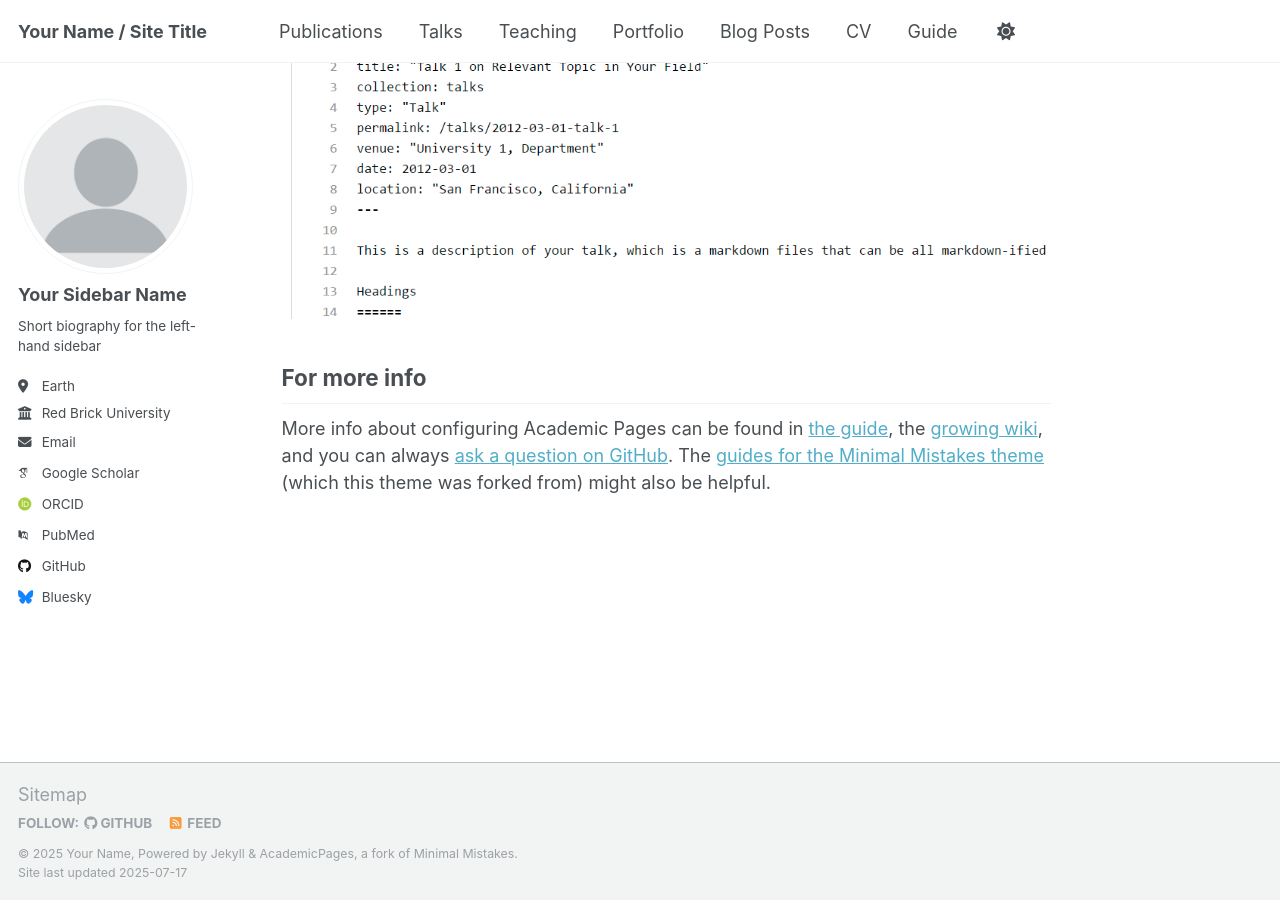
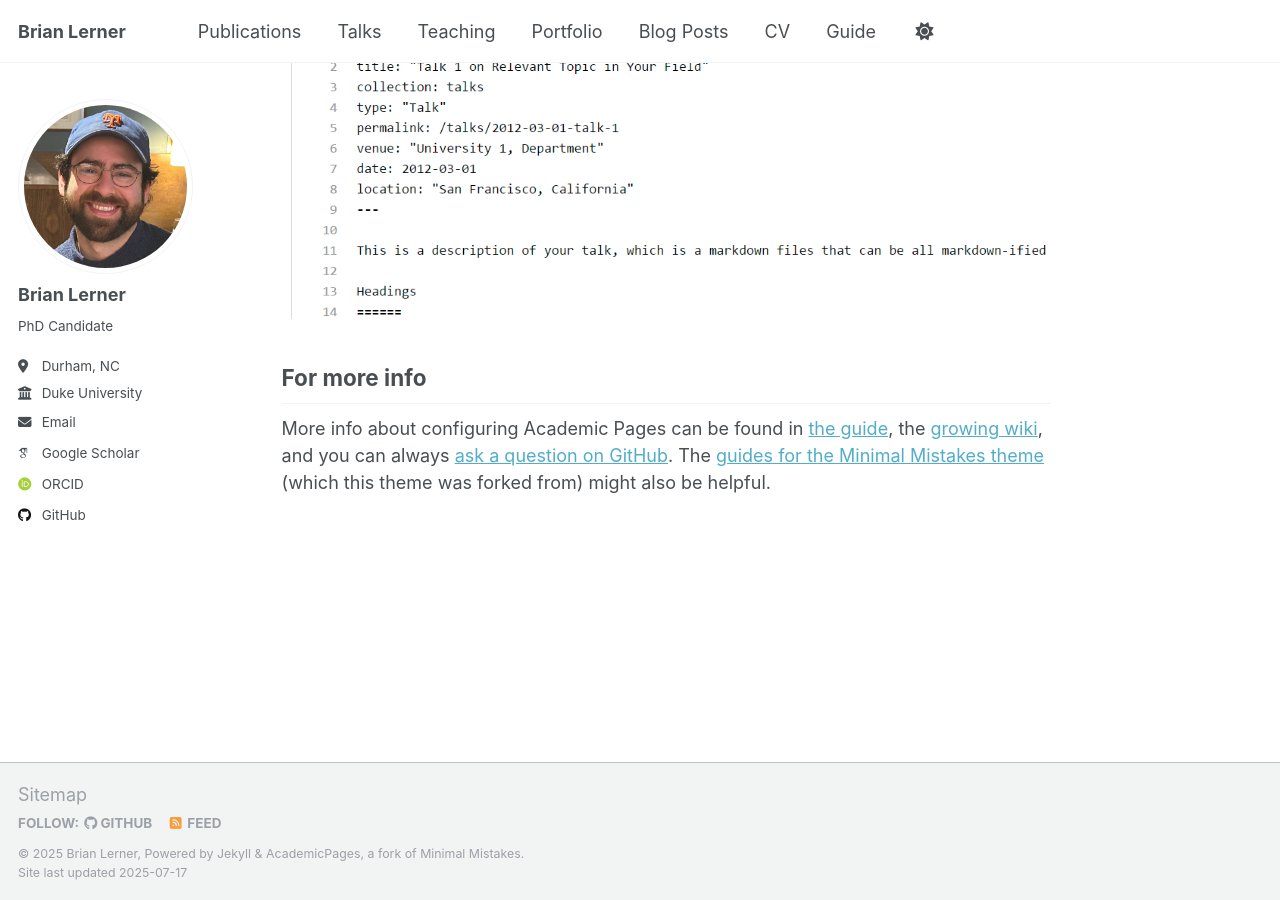
Before and after one commit to brilerner/brilerner.github.io, a Jekyll site: the page built from _pages/about.md, in a window 1280 px wide and 900 px high, scrolled down 2880 px. Built offline with Jekyll 4.4.1, drawn with Linux system fonts in a browser that asks for light colours; some web fonts are replaced; a script that is not in the unit is left out.

Commit message:
first commit

```diff
--- a/_config.yml
+++ b/_config.yml
@@ -9,36 +9,36 @@
 # Basic Site Settings
 locale                   : "en-US"
 site_theme               : "default"
-title                    : "Your Name / Site Title"
+title                    : "Brian Lerner"
 title_separator          : "-"
-name                     : &name "Your Name"
-description              : &description "personal description"
-url                      : https://academicpages.github.io # the base hostname & protocol for your site e.g. "https://[your GitHub username].github.io" or if you already have some other page hosted on Github then use "https://[your GitHub username].github.io/[Your Repo Name]"
+name                     : &name "Brian Lerner"
+description              : &description "'You're gonna lern today.'"
+url                      : https://brilerner.github.io # the base hostname & protocol for your site e.g. "https://[your GitHub username].github.io" or if you already have some other page hosted on Github then use "https://[your GitHub username].github.io/[Your Repo Name]"
 baseurl                  : "" # the subpath of your site, e.g. "/blog"
-repository               : "academicpages/academicpages.github.io"
+repository               : "brilerner/brilerner.github.io"
 
 # Site Author - The following control what appear as part of the author content on the side bar.
 #               If a field is blank the icon and link will not appear, otherwise it will be shown.
 #               Additional customization can be done by editing /_includes/author-profile.html
 author:
   # Biographic information
-  avatar           : "profile.png"
-  name             : "Your Sidebar Name"
+  avatar           : "brian_profile.png"
+  name             : "Brian Lerner"
   pronouns         : # example: "she/her"
-  bio              : "Short biography for the left-hand sidebar"
-  location         : "Earth"
-  employer         : "Red Brick University"
+  bio              : "PhD Candidate"
+  location         : "Durham, NC"
+  employer         : "Duke University"
   uri              : # URL
-  email            : "none@example.org"
+  email            : "brianelerner@gmail.com"
 
   # Academic websites
   academia         : # URL
   arxiv            : # URL - Update with the correct link to your profile
-  googlescholar    : "https://scholar.google.com/citations?user=PS_CX0AAAAAJ"
+  googlescholar    : "https://scholar.google.com/citations?user=BhmbGCQAAAAJ&hl"
   impactstory      : # URL
-  orcid            : "http://orcid.org/yourorcidurl"
+  orcid            : "https://orcid.org/0000-0002-6406-9790"
   semantic         : # URL
-  pubmed           : "https://www.ncbi.nlm.nih.gov/pubmed/?term=john+snow"
+  pubmed           : #"https://www.ncbi.nlm.nih.gov/pubmed/?term=john+snow"
   researchgate     : # URL
   scopus           : # URL
 
@@ -46,13 +46,13 @@ author:
   bitbucket        : # Username - Update with your username on the site
   codepen          : # Username
   dribbble         : # Username
-  github           : "academicpages"
+  github           : "brilerner"
   kaggle           : # Username
   stackoverflow    : # User number or user number and name (i.e., use "1" or "1/jeff-atwood")
 
   # Social media
   artstation       : # Username
-  bluesky          : "bsky.app" # Replace this with you Bluesky username
+  # bluesky          : "bsky.app" # Replace this with you Bluesky username
   facebook         : # Username
   flickr           : # Username
   foursquare       : # Username
@@ -79,15 +79,15 @@ author:
 
 # Publication Category - The following the list of publication categories and their headings
 publication_category:
-  books:
-    title: 'Books'
+  # books:
+    # title: 'Books'
   manuscripts:
     title: 'Journal Articles'
   conferences:
     title: 'Conference Papers'
 
 # Site Settings
-teaser                   :  # filename of teaser fallback teaser image placed in /images/, .e.g. "500x300.png"
+teaser                   :  'brian_profile.png' # filename of teaser fallback teaser image placed in /images/, .e.g. "500x300.png"
 breadcrumbs              : false # true, false (default)
 words_per_minute         : 160
 future                   : true
```
Also changed, not shown: images/brian_profile.png (added).
